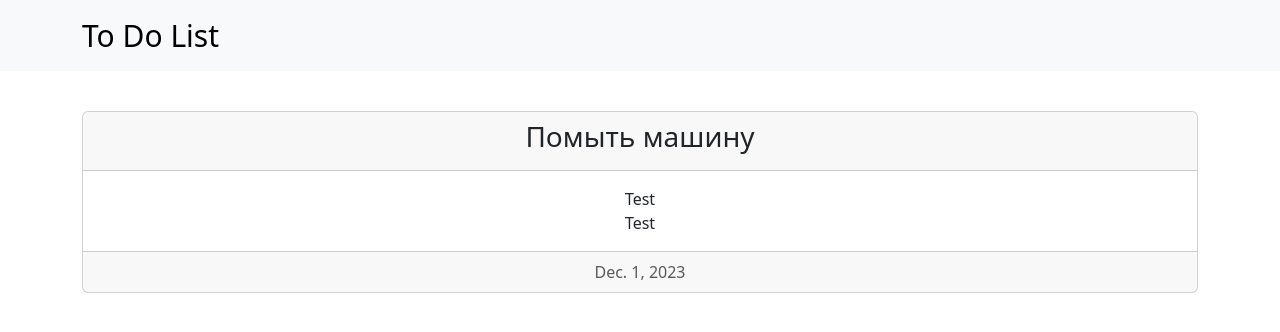
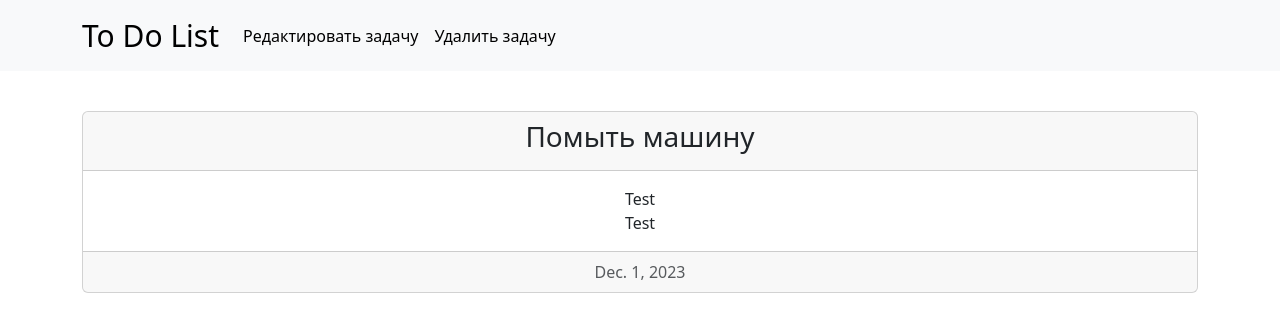
Before and after one commit to Kan-Dm/homework52_dmitrii_kan, a Django app: page /task/40/ in a window 1280 px wide. Shown: the top 332 px of the page. Run offline with Django 4.2, Linux system fonts and the light colour scheme; data comes from the database, SQL or seed files in the repository.

Commit message:
В базовом шаблоне подредактировал панель навигации, ранее в block navmenu возможно было добавить только одну ссылку. Перемести блок сразу после тега ul.
В index.html в добавил блок navmenu тег li.

В task_view.html подключил блок navmenu и отобразил две ссылки, на редактирование и удаление, теперь удалить и редактировать задачу можно как с главной страницы так и со страницы делатьного просмотра.

```diff
--- a/webapp/templates/base.html
+++ b/webapp/templates/base.html
@@ -15,10 +15,8 @@
         </button>
         <div class="collapse navbar-collapse" id="navbarNav">
           <ul class="navbar-nav">
-            <li class="nav-item">
-              {% block navmenu %}
-              {% endblock %}
-            </li>
+            {% block navmenu %}
+            {% endblock %}
           </ul>
         </div>
       </div>
--- a/webapp/templates/index.html
+++ b/webapp/templates/index.html
@@ -4,7 +4,9 @@
 {% endblock %}
 
 {% block navmenu %}
-    <a class="nav-link active" aria-current="page" href="{% url 'task_add' %}">Create new task</a>
+    <li class="nav-item">
+        <a class="nav-link active" aria-current="page" href="{% url 'task_add' %}">Create new task</a>
+    </li>
 {% endblock %}
 
 {% block content %}
--- a/webapp/templates/task_view.html
+++ b/webapp/templates/task_view.html
@@ -2,6 +2,16 @@
 {% block title %}
     Task View
 {% endblock %}
+
+{% block navmenu %}
+    <li class="nav-item">
+        <a class="nav-link active" aria-current="page" href="{% url 'task_edit' task.pk %}">Редактировать задачу</a>
+    </li>
+    <li class="nav-item">
+        <a class="nav-link active" aria-current="page" href="{% url 'task_delete' task.pk %}">Удалить задачу</a>
+    </li>
+{% endblock %}
+
 {% block content %}
     <div class="card text-center" style="margin-top: 40px">
         <div class="card-header">
```
